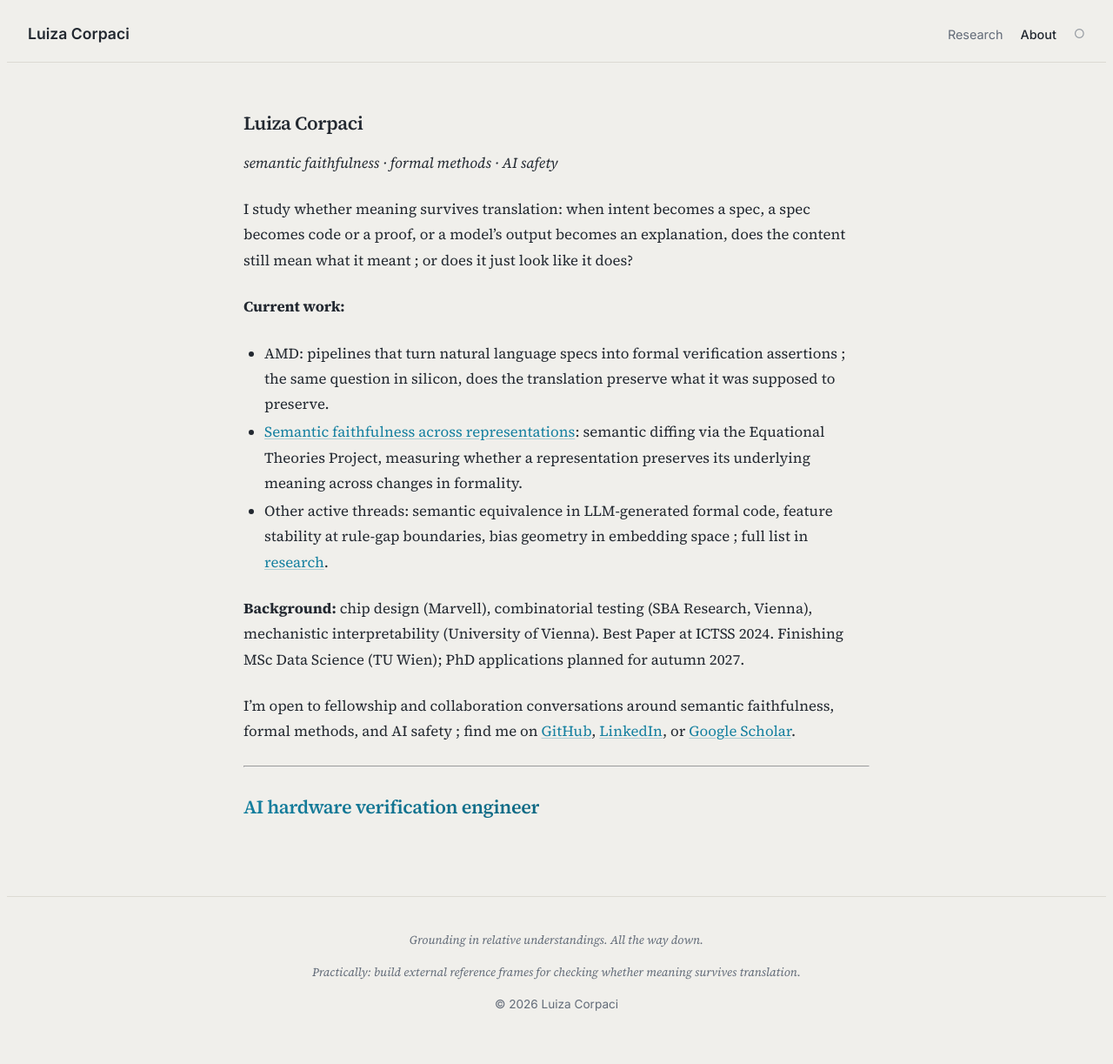
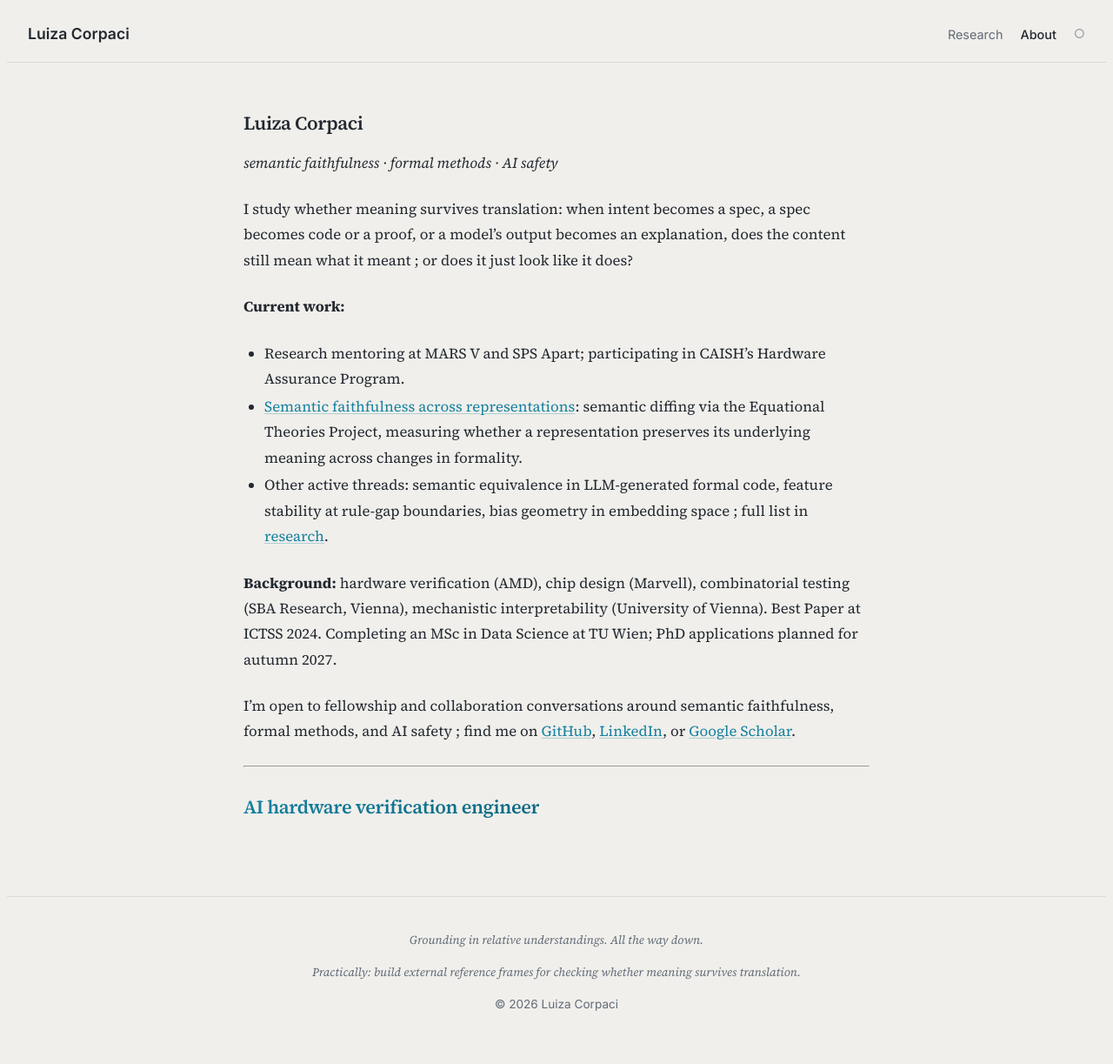
Before and after one commit to corpaci/corpaci.github.io, a Jekyll site: the page built from about.md, in a window 1280 px wide. Shown: the whole page at 87% size. Built offline with Jekyll 4.4.1, drawn with Linux system fonts in a browser that asks for light colours.

Commit message:
aesthetics

```diff
--- a/_config.yml
+++ b/_config.yml
@@ -10,7 +10,7 @@ author:
 # jekyll-seo-tag
 title: Luiza Corpaci
 tagline: "AI safety · formal methods · the geometry of understanding"
-description: "AI engineer at AMD. Research at the intersection of formal verification, interpretability, and AI safety."
+description: "I study and build certificate-backed methods for detecting semantic drift in AI-generated specifications, proofs, and other artifacts."
 og_image: /apple-touch-icon.png
 social:
   name: Luiza Corpaci
--- a/about.md
+++ b/about.md
@@ -12,11 +12,11 @@ hide_title: true
 I study whether meaning survives translation: when intent becomes a spec, a spec becomes code or a proof, or a model's output becomes an explanation, does the content still mean what it meant ; or does it just look like it does?
 
 **Current work:**
-- AMD: pipelines that turn natural language specs into formal verification assertions ; the same question in silicon, does the translation preserve what it was supposed to preserve.
+- Research mentoring at MARS V and SPS Apart; participating in CAISH’s Hardware Assurance Program.
 - [Semantic faithfulness across representations](/research/#semantic-faithfulness): semantic diffing via the Equational Theories Project, measuring whether a representation preserves its underlying meaning across changes in formality.
 - Other active threads: semantic equivalence in LLM-generated formal code, feature stability at rule-gap boundaries, bias geometry in embedding space ; full list in [research](/research/).
 
-**Background:** chip design (Marvell), combinatorial testing (SBA Research, Vienna), mechanistic interpretability (University of Vienna). Best Paper at ICTSS 2024. Finishing MSc Data Science (TU Wien); PhD applications planned for autumn 2027.
+**Background:** hardware verification (AMD), chip design (Marvell), combinatorial testing (SBA Research, Vienna), mechanistic interpretability (University of Vienna). Best Paper at ICTSS 2024. Completing an MSc in Data Science at TU Wien; PhD applications planned for autumn 2027.
 
 <div id="contact" markdown="1">
 
--- a/index.html
+++ b/index.html
@@ -3,11 +3,7 @@ layout: default
 ---
 <div class="home-identity">
   <h1>Luiza Corpaci</h1>
-  <!-- ↓ interim intro — replace with your own text; everything between these
-       comments is the slot -->
-  <!-- <p>I study semantic faithfulness in AI systems: when intent is translated into specs, code, tests, proofs, or explanations, does the meaning survive? Method: formal verification and equational theories as grounded evals, not just behavioral testing.</p> -->
-   <p>I wonder and wander. As of now, I am exploring the intersection of formal methods and AI safety. Previous lives explored control theory, systems engineering, ASIC physical design, complexity sciences and environmental systems.</p>
-  <!-- ↑ end intro slot -->
+  <p>I study and build certificate-backed methods for detecting semantic drift in AI-generated specifications, proofs, and other artifacts. I currently mentor research at MARS V and SPS Apart, participate in CAISH’s Hardware Assurance Program, and am completing an MSc in Data Science at TU Wien.</p>
   <p><a href="/research/">Current research</a> &middot; <a href="/#writing">Writing</a> &middot; <a href="/about/#contact">Contact</a></p>
 </div>
 
--- a/llms.txt
+++ b/llms.txt
@@ -2,7 +2,7 @@
 ---
 # Luiza Corpaci
 
-AI engineer at AMD. I study semantic faithfulness in AI systems: when intent is translated into specs, code, tests, proofs, or explanations, does the meaning survive? Method: formal verification and equational theories as grounded evals, not just behavioral testing. Finishing MSc Data Science (TU Wien); PhD applications planned for autumn 2027.
+I study and build certificate-backed methods for detecting semantic drift in AI-generated specifications, proofs, and other artifacts. I currently mentor research at MARS V and SPS Apart, participate in CAISH’s Hardware Assurance Program, and am completing an MSc in Data Science at TU Wien.
 
 ## Start here
 - /research/ — active research threads and publications
```
Also changed, not shown: _drafts/2026-03-12-what-this-site-is.md (+1 -1 lines).
